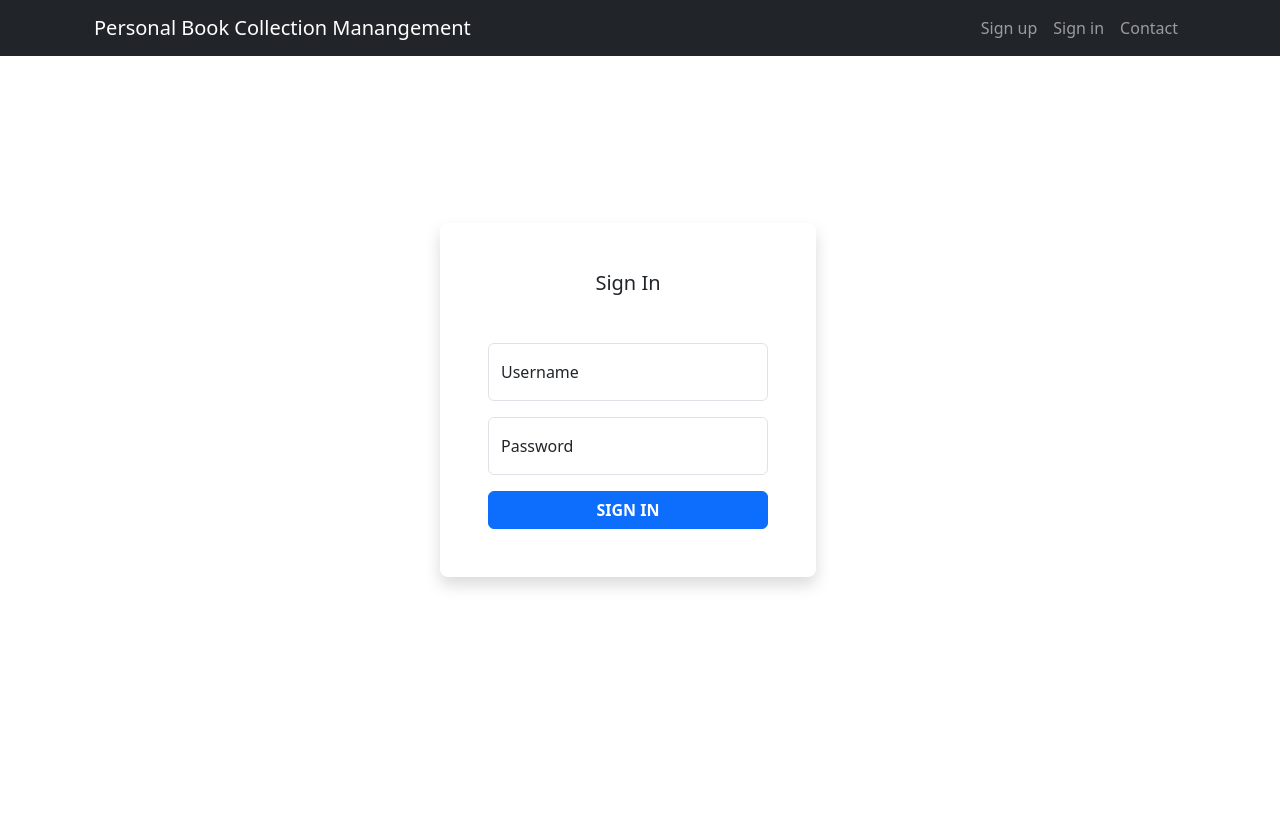
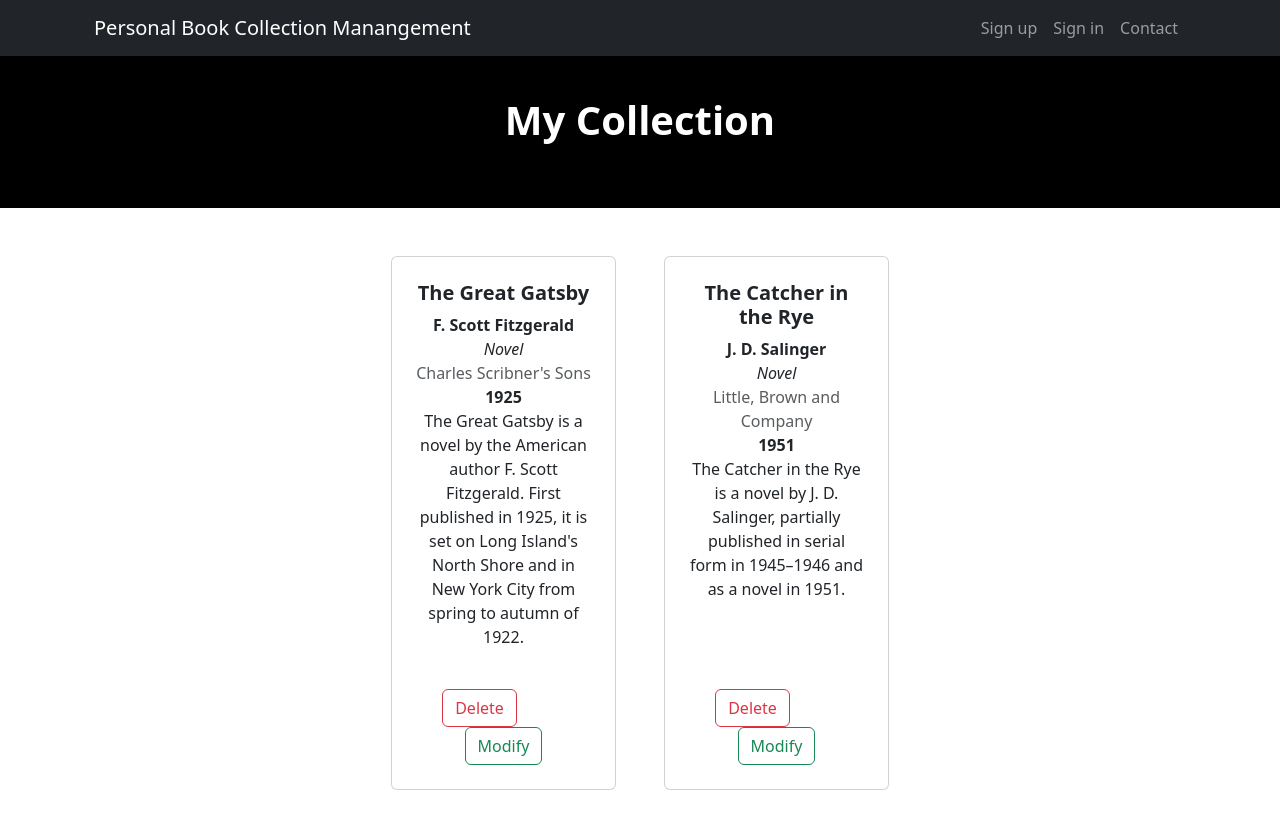
Before and after one commit to miraclej101/book-collections, a React (Vite) app in the folder client/: page /collection in a window 1280 px wide. Shown: the top 828 px of the page. Built offline with nearby package versions, Linux system fonts and the light colour scheme.

Commit message:
Add My collection page

```diff
--- a/client/src/App.jsx
+++ b/client/src/App.jsx
@@ -5,6 +5,7 @@ import { AuthProvider } from "./contexts/authentication";
 import Navbar from './components/Navbar';
 import LoginPage from './pages/LoginPage';
 import RegisterPage from './pages/RegisterPage';
+import MyCollectionPage from './pages/MyCollectionPage';
 /*
  <Route path="/login" element={<LoginPage />} />
         <Route path="/register" element={<RegisterPage />} />
@@ -20,6 +21,7 @@ function App() {
           <Route path="/" element={<Home/>} />
           <Route path="/login" element={<LoginPage/>} />
           <Route path="/register" element={<RegisterPage/>} />
+          <Route path="/collection" element={<MyCollectionPage/>} />
           <Route path="*" element={<LoginPage/>} />
         </Routes>
         </AuthProvider>
--- /dev/null
+++ b/client/src/components/Card.jsx
@@ -0,0 +1,30 @@
+export default function Card(props) {
+
+    const { book } = props;
+
+  return (
+    <div className="card h-100">
+      <div className="card-body p-4">
+        <div className="text-center">
+          <h5 className="fw-bolder">{book.title}</h5>
+          <strong>{book.author}</strong><br />
+          <em>{book.category}</em><br />
+          <span className="text-muted">{book.publisher}</span><br />
+          <span className="fw-semibold">{book.release_year}</span>
+          <p>{book.description}</p>
+        </div>
+      </div>
+
+      <div className="card-footer p-4 pt-0 border-top-0 bg-transparent">
+        <div className="text-center">
+          <a className="btn btn-outline-danger mt-auto me-5" href="#">
+            Delete
+          </a>
+          <a className="btn btn-outline-success mt-auto" href="#">
+            Modify
+          </a>
+        </div>
+      </div>
+    </div>
+  );
+}
--- a/client/src/components/Header.jsx
+++ b/client/src/components/Header.jsx
@@ -1,16 +1,24 @@
-import booksImage from '../assets/books-3446451_1280.jpg';
+import { useEffect, useState } from 'react';
 
-export default function Header() {
+export default function Header(props) {
+    const { image, color, height, title } = props;
+    const [style, setStyle] = useState({
+                            width:'100vw',
+                            height:`${height}`,
+                        });
+    useEffect(() => {
+        image === null ?
+            setStyle({...style, backgroundColor: color !== null ? color : 'grey'})
+            :
+            setStyle({...style, backgroundImage: `url(${image})`,
+                backgroundRepeat: 'repeat-x',
+                backgroundPositionX: 'left'
+            })
+    }, [])
     return (
-        <header style={{
-            backgroundImage: `url(${booksImage})`,
-            width:'100vw',
-            height:'50vh',
-            backgroundRepeat: 'repeat-x',
-            backgroundPositionX: 'left'
-        }}>
+        <header style={style}>
             <div className="p-5 text-center m-5">
-                <h1 className="fw-bolder text-white">Welcome to personal book collection management</h1>
+                <h1 className="fw-bolder text-white">{title}</h1>
             </div>
         </header>
     )
--- a/client/src/pages/Home.jsx
+++ b/client/src/pages/Home.jsx
@@ -1,10 +1,11 @@
 import About from "../components/About"
 import Header from "../components/Header"
+import booksImage from "../assets/books-3446451_1280.jpg";
 
 export default function Home() {
     return (
         <div >
-            <Header />
+            <Header image={booksImage} color={null} height={"40vh"} title={"Welcome to personal book collection management"}  />
             <About />
         </div>
     )
--- /dev/null
+++ b/client/src/pages/MyCollectionPage.jsx
@@ -0,0 +1,41 @@
+import Card from "../components/Card";
+import Header from "../components/Header";
+export default function MyCollectionPage() {
+    const books = [
+        {
+            book_id: 1,
+            title: "The Great Gatsby",
+            author: "F. Scott Fitzgerald",
+            description: "The Great Gatsby is a novel by the American author F. Scott Fitzgerald. First published in 1925, it is set on Long Island's North Shore and in New York City from spring to autumn of 1922.",
+            category: "Novel",
+            publisher: "Charles Scribner's Sons",
+            release_year: 1925
+        },
+        {
+            book_id: 2,
+            title: "The Catcher in the Rye",
+            author: "J. D. Salinger",
+            description: "The Catcher in the Rye is a novel by J. D. Salinger, partially published in serial form in 1945–1946 and as a novel in 1951.",
+            category: "Novel",
+            publisher: "Little, Brown and Company",
+            release_year: 1951
+        }
+    ]
+
+    return (
+        <>
+        <Header image={null} color={'black'} height={'20vh'} title={'My Collection'} />
+        <div class="container px-4 px-lg-5 mt-5">
+                <div class="row gx-4 gx-lg-5 row-cols-2 row-cols-md-3 row-cols-xl-4 justify-content-center">
+                {
+                    books.map(book => (
+                        <div key={book.book_id} className="col mb-5">
+                            <Card  book = {book} />
+                        </div>
+                    ))
+                }
+                </div>
+        </div>
+        </>
+    )
+}
```
